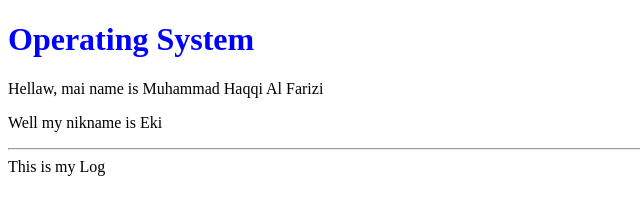
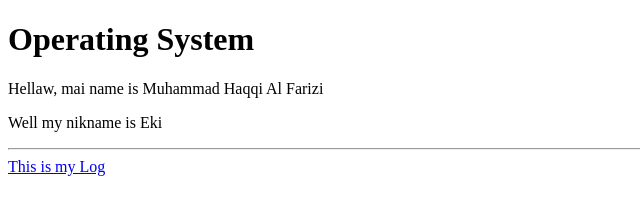
Before and after one commit to KinLian/os212, a plain HTML site: page index.html in a window 1280 px wide. Shown: the whole page, without its empty margins (0-640 px from the left). Drawn offline with Linux system fonts and the light colour scheme.

Commit message:
Update index.html

```diff
--- a/index.html
+++ b/index.html
@@ -5,10 +5,10 @@
     <title>Matkul OS</title>
 </head>
 <body>
-    <h1 style="color:blue;">Operating System</h1>
+    <h1>Operating System</h1>
     <p>Hellaw, mai name is Muhammad Haqqi Al Farizi</p>
     <p>Well my nikname is Eki</p>
     <hr>
-    <a>This is my Log</a>
+    <a href='https://muhammadhaqqi.github.io/os212/TXT/mylog.txt'>This is my Log</a>
 </body>
 </html>
```
